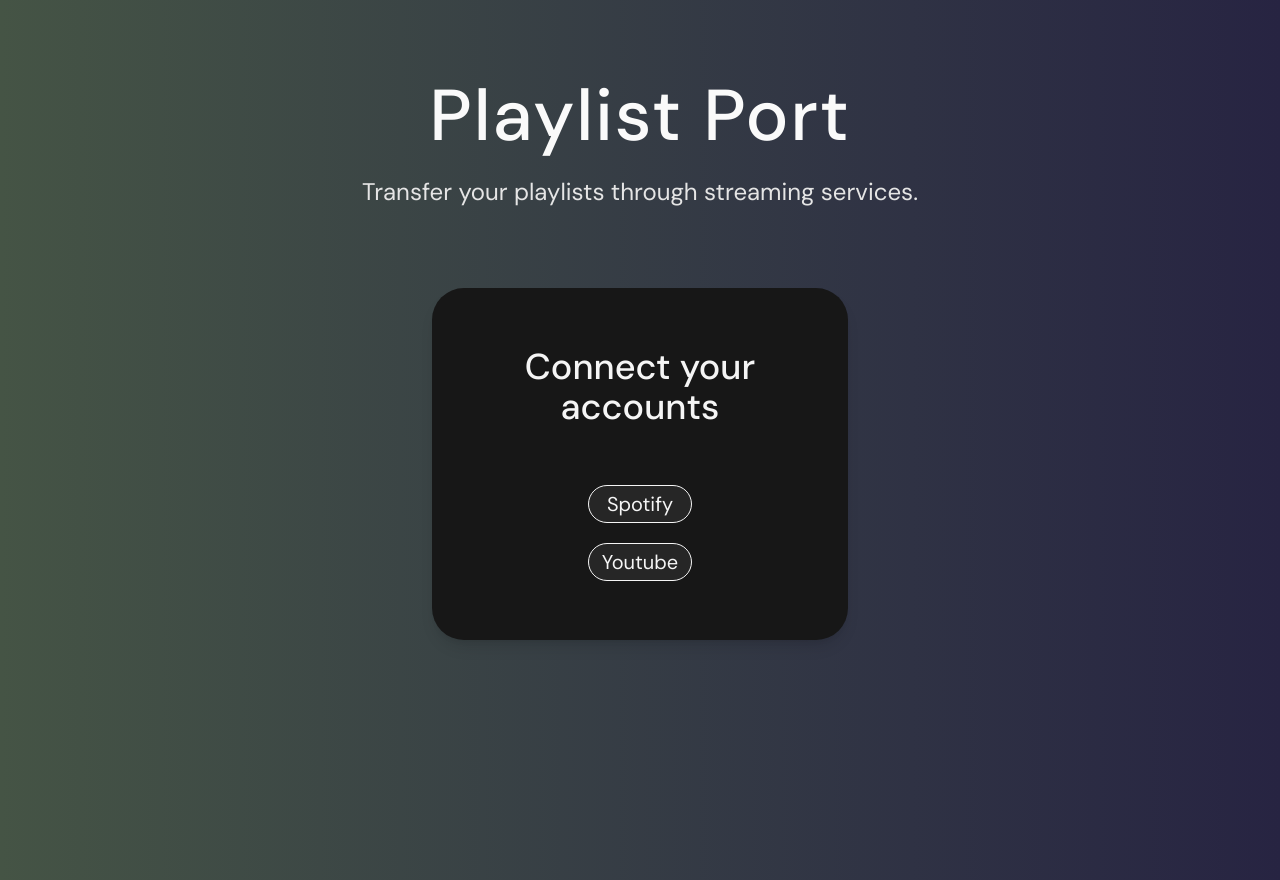
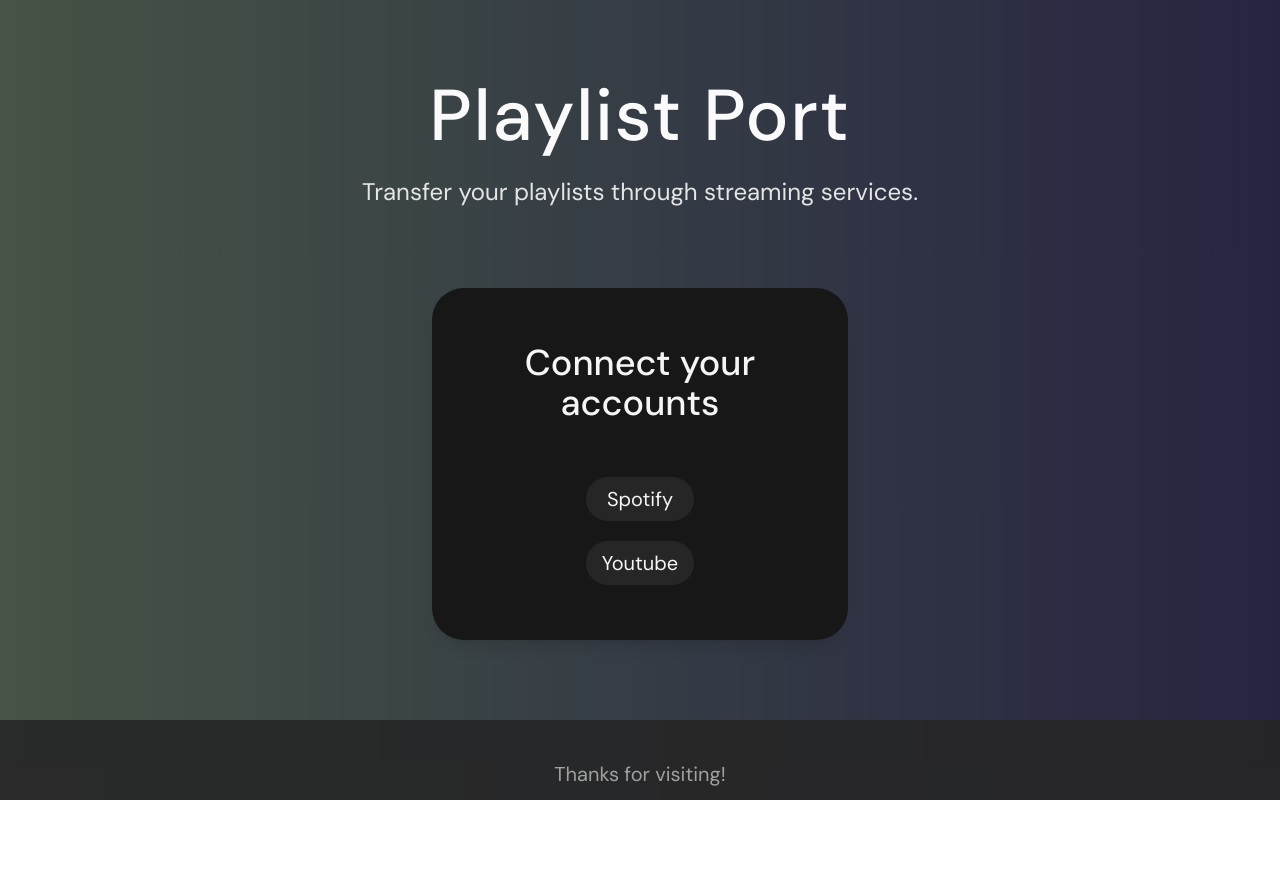
Before and after one commit to carlos-lucenag/playlist-port, a React (Vite) app in the folder frontend/: page / in a window 1280 px wide. After the commit the page ends 800 px from the top, so only its background shows below. Built offline with nearby package versions, Linux system fonts and the light colour scheme; no server answers.

Commit message:
feat: added connection checking and a footer with contact links

```diff
--- a/frontend/src/App.jsx
+++ b/frontend/src/App.jsx
@@ -5,6 +5,7 @@
 function App() {
   return (
     <BrowserRouter>
+      <div className="w-screen h-screen flex flex-col items-center justify-start overflow-x-hidden">
         <div id="navbar" className="mt-20 mb-20 text-center">
           <h1 className="text-7xl font-medium mb-6 text-neutral-50 tracking-wide">
             Playlist Port
@@ -18,6 +19,27 @@
           <Route path="/" element={<Connect />} />
           <Route path="/transfer" element={<Transfer />} />
         </Routes>
+
+        <div
+          id="footer"
+          className="relative bottom-0 mt-20 w-lvw py-5 text-center bg-neutral-800/90 grid gap-3 justify-center"
+        >
+          <p className="my-5 text-xl text-neutral-400">
+            Thanks for visiting!
+          </p>
+          <p className="text-xl text-neutral-400">
+            Connect with me at:
+          </p>
+          <div className="flex justify-around w-sm px-10 text-emerald-300/65">
+            <a href="https://github.com/carlos-lucenag" target="_blank">
+              GitHub
+            </a>
+            <a href="https://www.linkedin.com/in/carlosgoncalvesctt/" target="_blank">
+              LinkedIn
+            </a>
+          </div>
+        </div>
+      </div>
     </BrowserRouter>
   );
 }
--- a/frontend/src/components/Connect.jsx
+++ b/frontend/src/components/Connect.jsx
@@ -1,4 +1,61 @@
+import { useState, useEffect, useCallback } from "react";
+
 function Connect() {
+  const [isConnectedSpotify, setIsConnectedSpotify] = useState(null);
+  const [isConnectedYoutube, setIsConnectedYoutube] = useState(null);
+  const [isChecking, setIsChecking] = useState(false);
+  const [error, setError] = useState(null);
+
+  const checkSpotifyConnection = useCallback(async () => {
+    try {
+      const response = await fetch("http://localhost:3000/status/spotify", {
+        credentials: "include",
+      });
+      if (response.ok) {
+        try {
+          const data = await response.json();
+          return Boolean(data?.connected ?? true);
+        } catch {
+          return true;
+        }
+      }
+      console.error(
+        "Spotify status check failed",
+        response.status,
+        await response.text()
+      );
+      return false;
+    } catch (err) {
+      console.error("Spotify status check error", err);
+      return false;
+    }
+  }, []);
+
+  const checkYoutubeConnection = useCallback(async () => {
+    try {
+      const response = await fetch("http://localhost:3000/status/youtube", {
+        credentials: "include",
+      });
+      if (response.ok) {
+        try {
+          const data = await response.json();
+          return Boolean(data?.connected ?? true);
+        } catch {
+          return true;
+        }
+      }
+      console.error(
+        "Youtube status check failed",
+        response.status,
+        await response.text()
+      );
+      return false;
+    } catch (err) {
+      console.error("Youtube status check error", err);
+      return false;
+    }
+  }, []);
+
   const handleConnectSpotify = () => {
     window.location.href = "http://localhost:3000/login/spotify";
   };
@@ -7,26 +64,72 @@
     window.location.href = "http://localhost:3000/login/youtube";
   };
 
+  const checkConnections = useCallback(async () => {
+    setIsChecking(true);
+    setError(null);
+    try {
+      const [spotify, youtube] = await Promise.all([
+        checkSpotifyConnection(),
+        checkYoutubeConnection(),
+      ]);
+      setIsConnectedSpotify(spotify);
+      setIsConnectedYoutube(youtube);
+    } catch (err) {
+      console.error("checkConnections error", err);
+      setError("Failed to check connections");
+    } finally {
+      setIsChecking(false);
+    }
+  }, [checkSpotifyConnection, checkYoutubeConnection]);
+
+  useEffect(() => {
+    (async () => {
+      await checkConnections();
+    })();
+
+    const onFocus = async () => {
+      await checkConnections();
+    };
+    window.addEventListener("focus", onFocus);
+    return () => window.removeEventListener("focus", onFocus);
+  }, [checkConnections]);
+
   return (
     <div>
-      <div className="place-self-center bg-neutral-900 h-[22rem] w-[26rem] rounded-4xl flex flex-col items-center justify-evenly text-neutral-100 shadow-lg xs:mb-28">
+      <div className="bg-neutral-900 h-[22rem] w-[26rem] rounded-4xl flex flex-col items-center justify-evenly text-neutral-100 shadow-lg xs:mb-28">
         <p className="text-4xl font-medium text-center">
           Connect your<br></br>accounts
         </p>
         <div className="grid gap-5">
           <button
-            className="bg-neutral-800 hover:bg-neutral-700 border w-26 px-2 py-1 rounded-full text-center text-xl"
+            className={`px-4 py-2 rounded-full text-xl focus:outline-none transition-shadow ${
+              isConnectedSpotify
+                ? "ring-4 ring-green-400 ring-opacity-60"
+                : "bg-neutral-800 hover:bg-neutral-700"
+            }`}
             onClick={handleConnectSpotify}
           >
             Spotify
           </button>
           <button
-            className="bg-neutral-800 hover:bg-neutral-700 border w-26 px-2 py-1 rounded-full text-center text-xl"
+            className={`px-4 py-2 rounded-full text-xl focus:outline-none transition-shadow ${
+              isConnectedYoutube
+                ? "ring-4 ring-green-400 ring-opacity-60"
+                : "bg-neutral-800 hover:bg-neutral-700"
+            }`}
             onClick={handleConnectYoutube}
           >
             Youtube
           </button>
         </div>
+
+        {isChecking && (
+          <p className="text-sm text-neutral-300 mt-2">
+            Checking connections...
+          </p>
+        )}
+
+        {error && <p className="text-red-400 mt-2">{error}</p>}
       </div>
     </div>
   );
--- a/frontend/src/components/Transfer.jsx
+++ b/frontend/src/components/Transfer.jsx
@@ -106,7 +106,7 @@
 
   return (
     <div>
-      <form className="place-self-center w-5xl flex justify-between items-center xs:w-xl xs:flex-col">
+      <form className="w-5xl flex justify-between items-center xs:w-xl xs:flex-col">
         <div className="bg-neutral-900 h-[22rem] w-[26rem] rounded-4xl flex flex-col items-center justify-evenly text-neutral-100 shadow-lg xs:mb-28">
           <p className="text-4xl font-medium text-center">
             Select origin<br></br>and destination
```
Also changed, not shown: 1 other file (tests, documents, lock files or other folders). Lines whose indentation alone changed are shown as unchanged.
